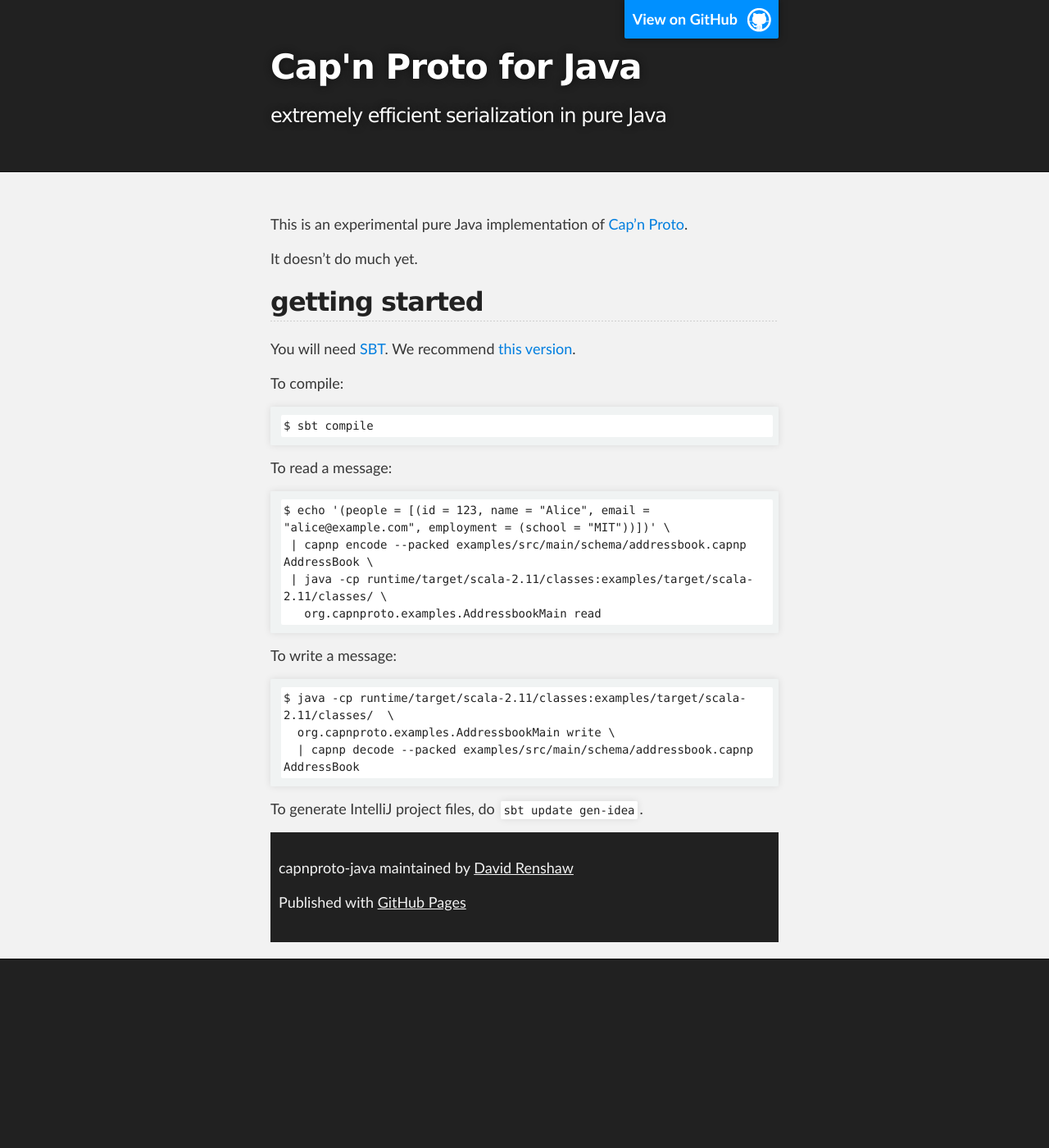
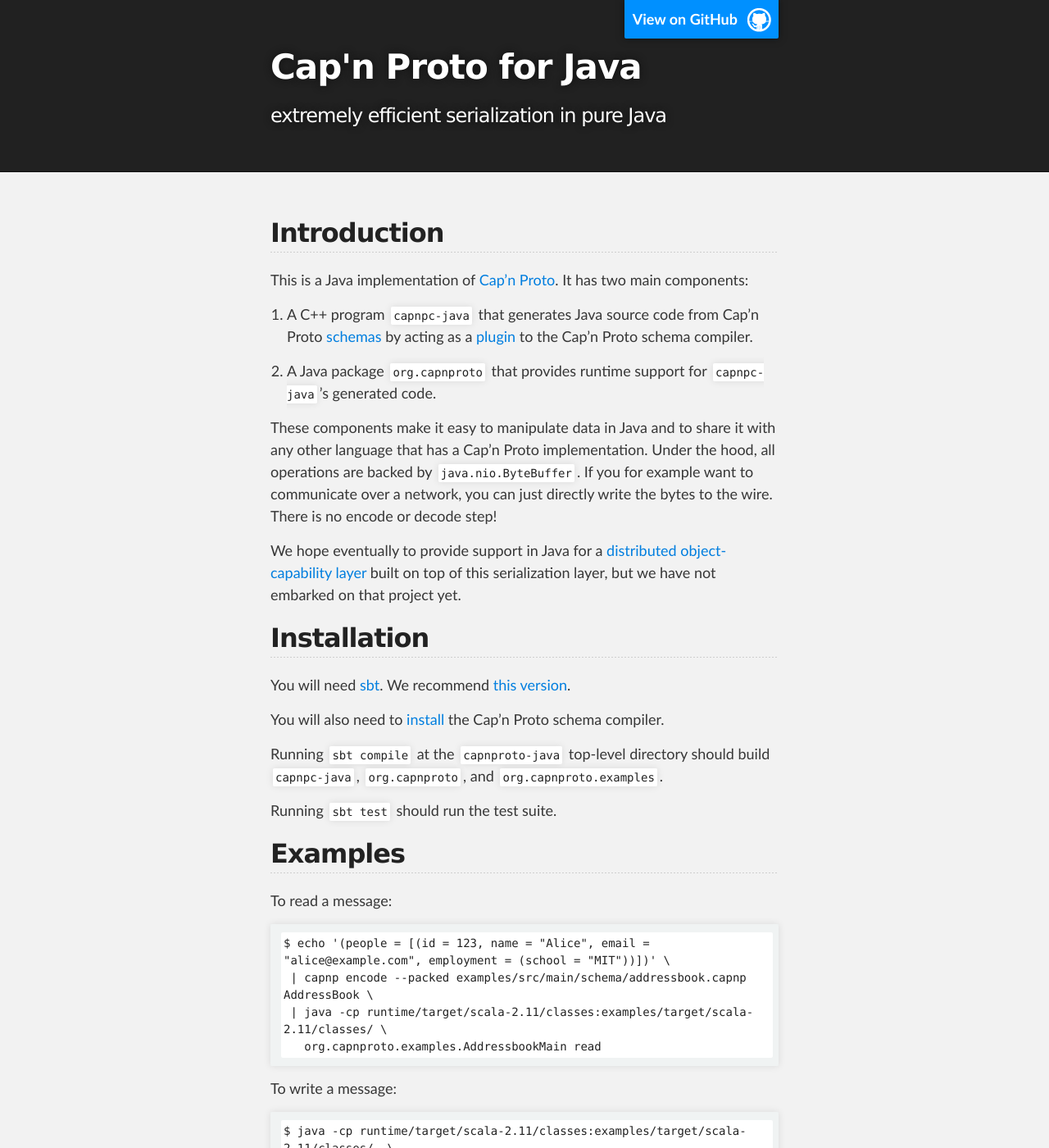
Before and after one commit to capnproto/capnproto-java, a Jekyll site: the page built from index.md, in a window 1280 px wide and 1400 px high. Shown: the whole window at 82% size. Built offline with Jekyll 4.4.1, drawn with Linux system fonts in a browser that asks for light colours; Markdown is read by kramdown in place of the engine named in the settings.

Commit message:
add an introduction

````diff
--- a/index.md
+++ b/index.md
@@ -1,20 +1,49 @@
 ---
 layout: page
-title: Introduction
+title: Cap'n Proto for Java
 ---
 
-This is an experimental pure Java implementation of [Cap'n Proto](http://capnproto.org).
+## Introduction
 
-It doesn't do much yet.
+This is a Java implementation of [Cap'n Proto](http://capnproto.org).
+It has two main components:
 
-## getting started
+1. A C++ program `capnpc-java` that
+generates Java source code from Cap'n Proto [schemas](https://kentonv.github.io/capnproto/language.html)
+by acting as a
+[plugin](https://kentonv.github.io/capnproto/otherlang.html#how_to_write_compiler_plugins)
+to the Cap'n Proto schema compiler.
 
-You will need [SBT](http://scala-sbt.org). We recommend [this version](https://github.com/paulp/sbt-extras).
+2. A Java package `org.capnproto` that provides runtime support for `capnpc-java`'s generated code.
 
-To compile:
-```
-$ sbt compile
-```
+These components make it easy
+to manipulate data in Java and to share it
+with any other language that has a Cap'n Proto implementation.
+Under the hood, all operations are
+backed by `java.nio.ByteBuffer`.
+If you for example want to communicate over a
+network, you can just directly write the bytes to the wire.
+There is no encode or decode step!
+
+We hope eventually to provide support in Java for a
+[distributed object-capability layer](https://kentonv.github.io/capnproto/rpc.html)
+built on top of this serialization layer,
+but we have not embarked on that project yet.
+
+
+## Installation
+
+You will need [sbt](http://scala-sbt.org).
+We recommend [this version](https://github.com/paulp/sbt-extras).
+
+You will also need to [install](http://capnproto.org/install.html) the Cap'n Proto schema compiler.
+
+Running `sbt compile` at the `capnproto-java` top-level directory should build `capnpc-java`,
+`org.capnproto`, and `org.capnproto.examples`.
+
+Running `sbt test` should run the test suite.
+
+## Examples
 
 To read a message:
 
@@ -29,6 +58,3 @@ To write a message:
     $ java -cp runtime/target/scala-2.11/classes:examples/target/scala-2.11/classes/  \
       org.capnproto.examples.AddressbookMain write \
       | capnp decode --packed examples/src/main/schema/addressbook.capnp AddressBook
-
-
-To generate IntelliJ project files, do `sbt update gen-idea`.
````
